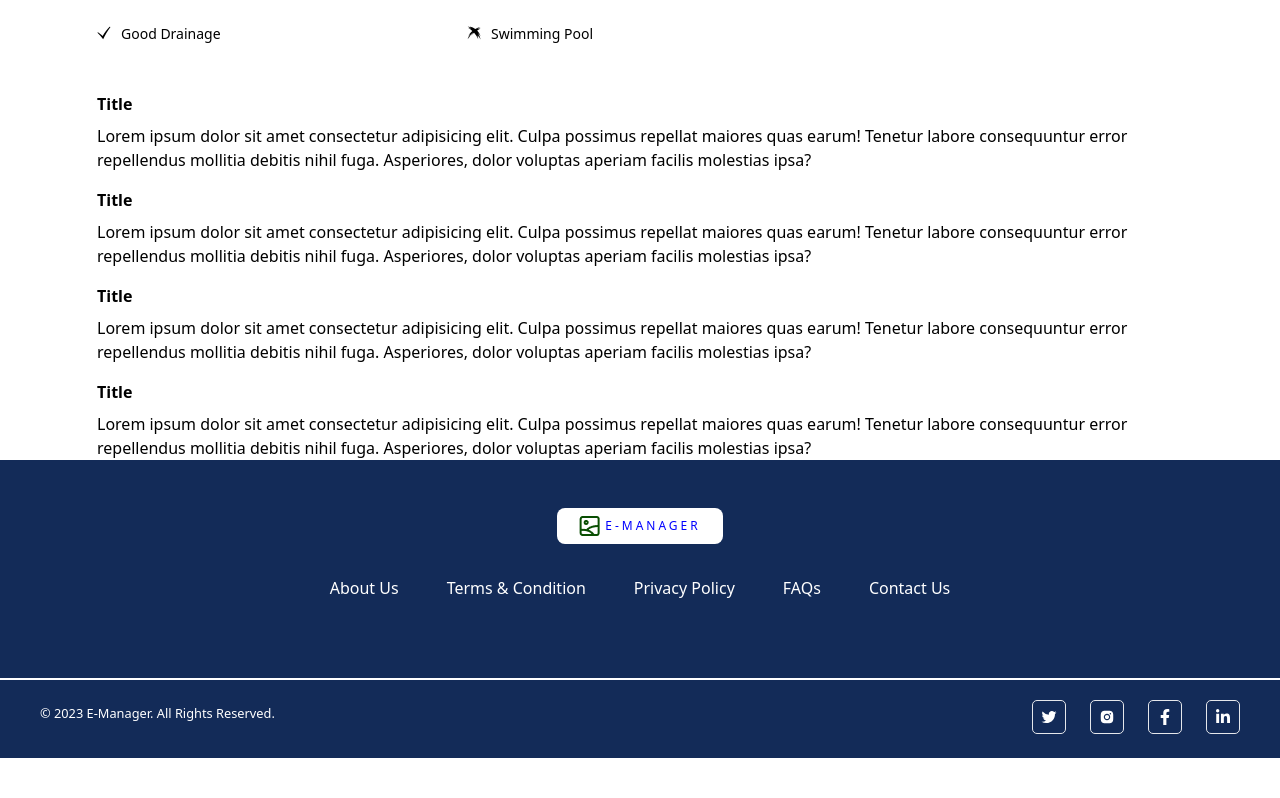
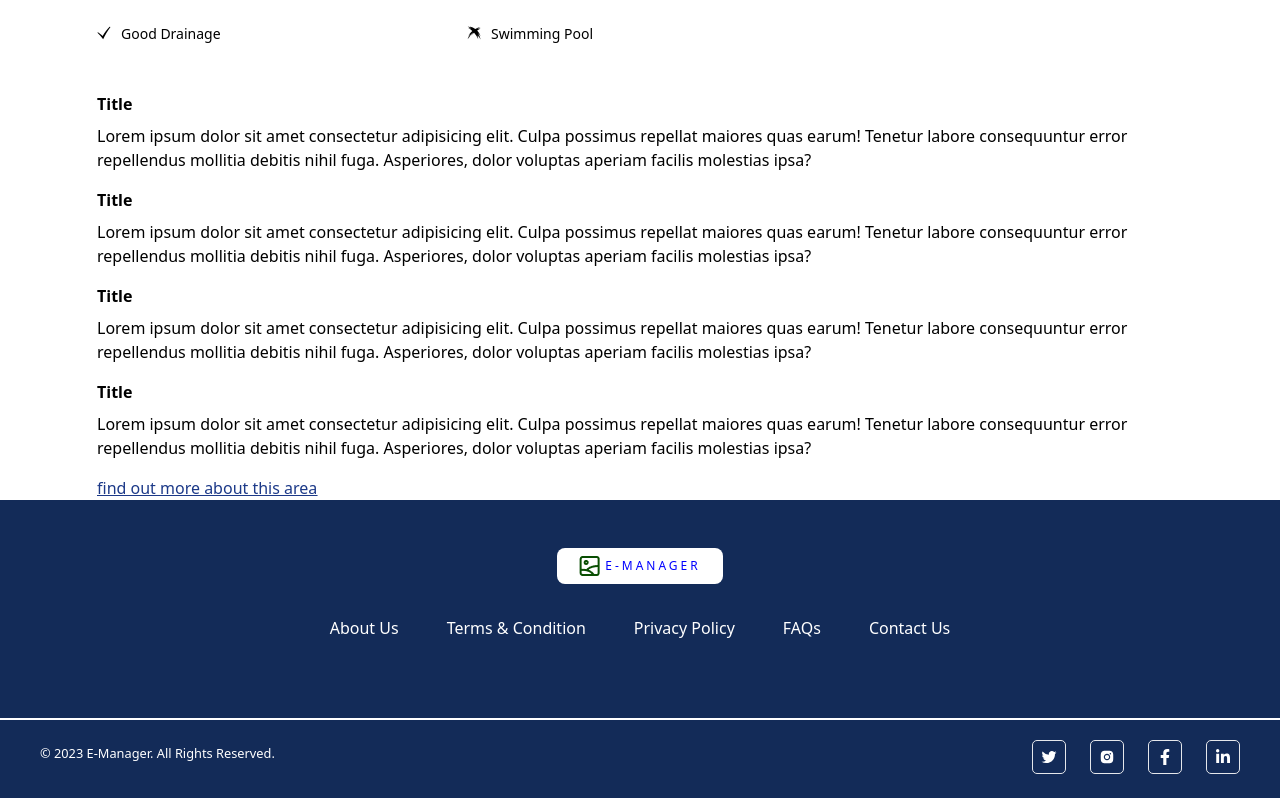
Before and after one commit to tayorh27/emanager-property-listing, a React (Vite) app: page /products/1 in a window 1280 px wide. Shown: the part 1993-2791 px from the top of the page. Before the commit the page ends 2751 px from the top, so only its background shows below. Built offline with nearby package versions, Linux system fonts and the light colour scheme.

Commit message:
Update Overview.tsx

```diff
--- a/src/pages/LandingPage/FeaturedProperties/Details/Overview.tsx
+++ b/src/pages/LandingPage/FeaturedProperties/Details/Overview.tsx
@@ -334,6 +334,11 @@ export default function Overview() {
             voluptas aperiam facilis molestias ipsa?
           </span>
         </div>
+        <span className="underline text-[#1C3988]">
+          <a href="" target="_blank">
+            find out more about this area
+          </a>
+        </span>
       </div>
     </div>
   );
```
